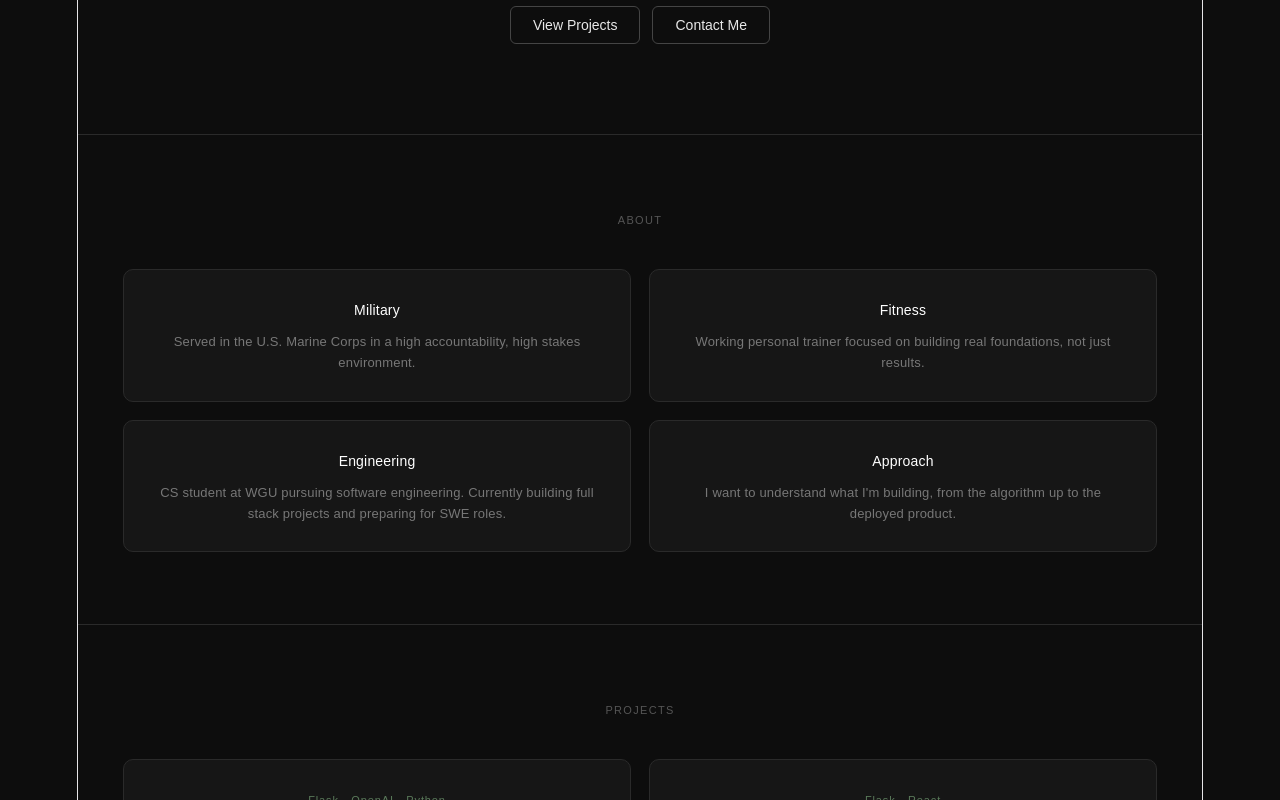
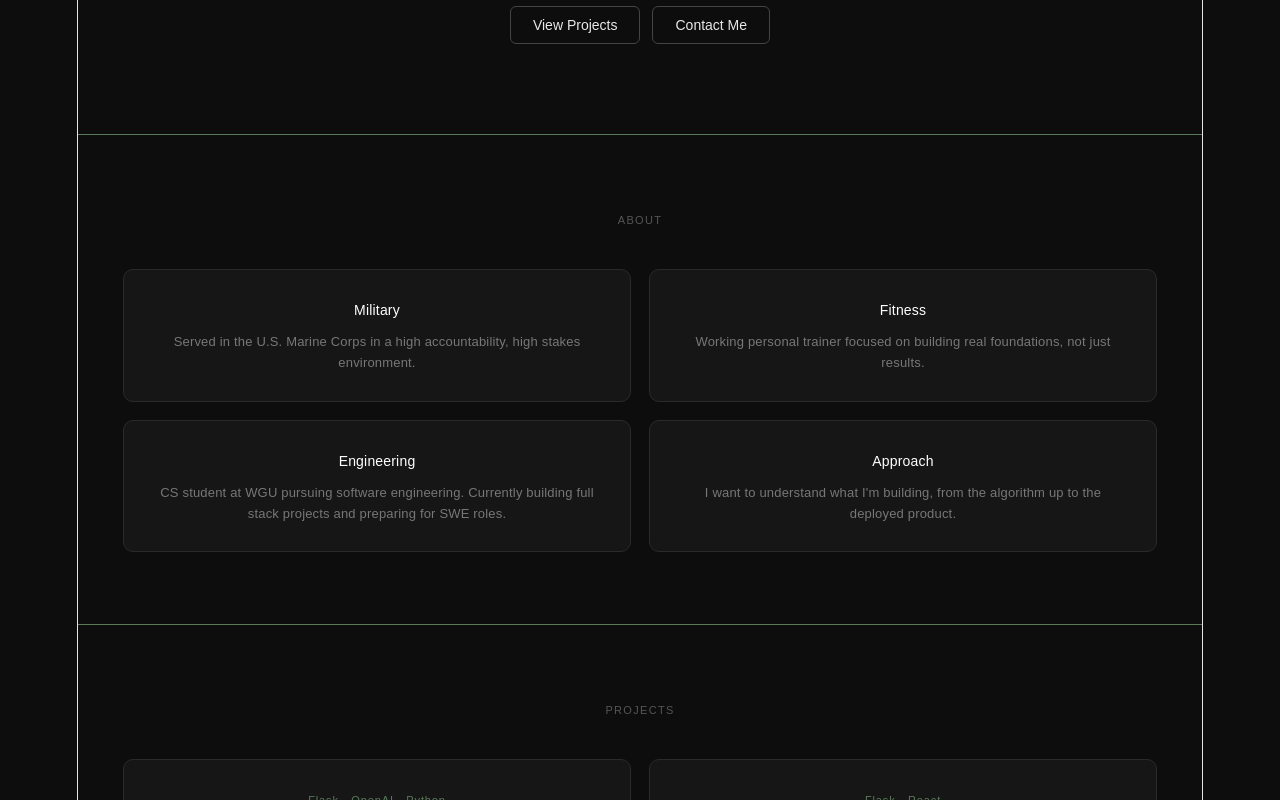
Before and after one commit to natemcc20/portfolio, a React (Vite) app in the folder frontend/: page / in a window 1280 px wide. Shown: the part 420-1220 px from the top of the page. Built offline with nearby package versions, Linux system fonts and the light colour scheme; no server answers.

Commit message:
Cosmetic border change to CSS

```diff
--- a/frontend/src/App.css
+++ b/frontend/src/App.css
@@ -112,7 +112,7 @@ body {
 
 section {
   padding: 4rem 2.5rem;
-  border-top: 0.5px solid #2a2a2a;
+  border-top: 0.5px solid #5a7a5a;
 }
 
 .section-label {
```
